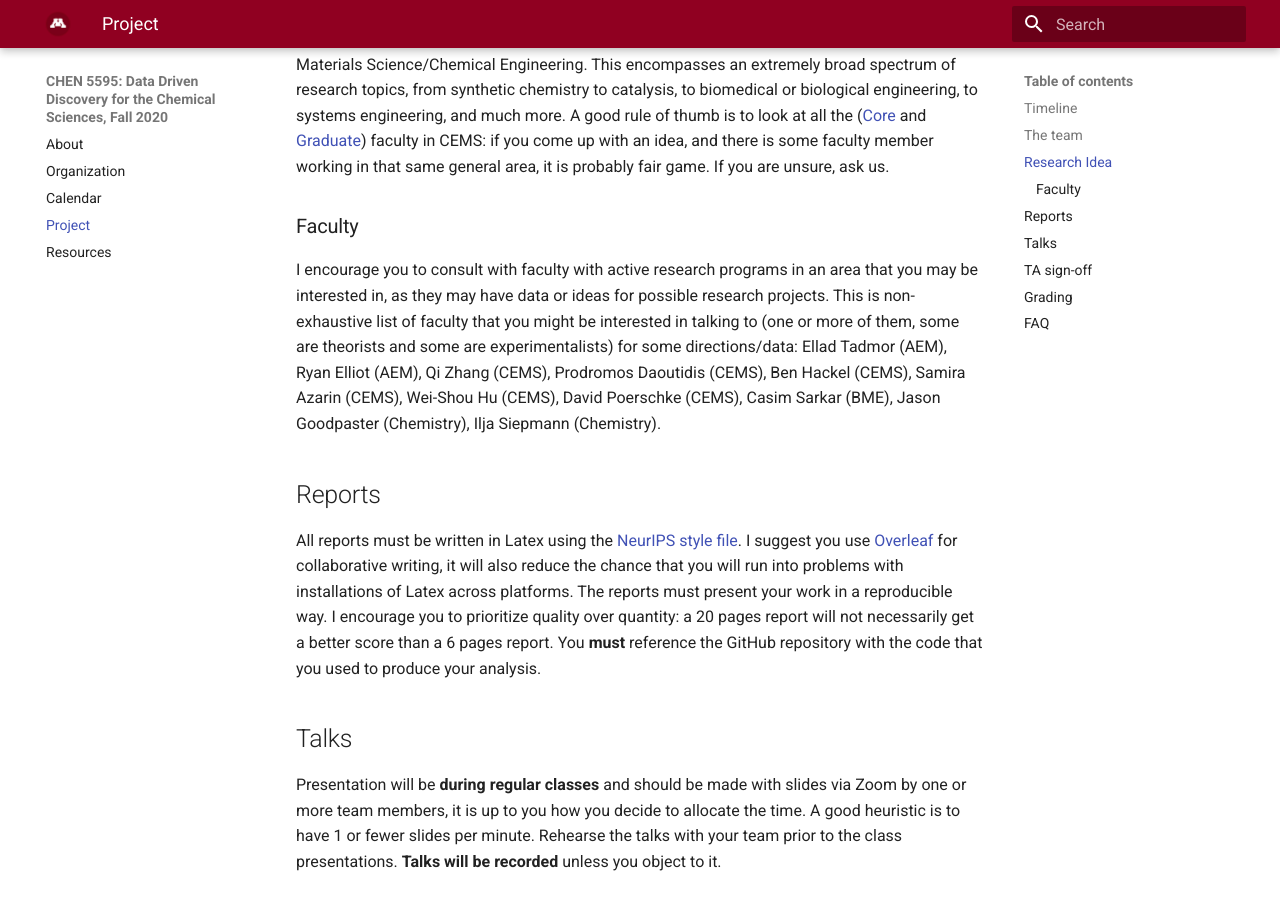
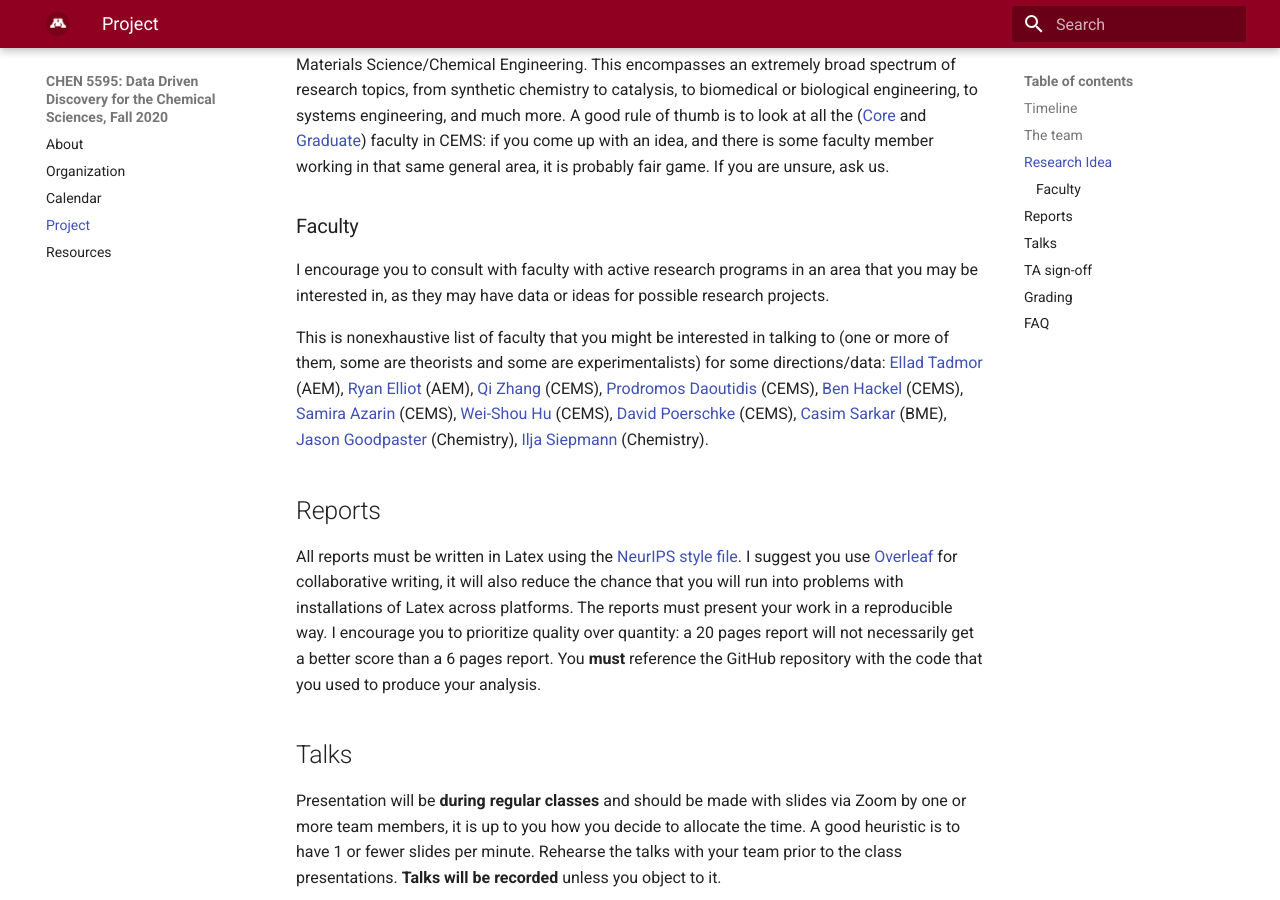
Before and after one commit to smcantab/chen5595-fall2020, an MkDocs documentation site: the page built from docs/project.md, in a window 1280 px wide and 900 px high, scrolled down 825 px. Built offline with MkDocs 1.6.1 and Material for MkDocs 9.7.7, drawn with Linux system fonts in a browser that asks for light colours.

Commit message:
added links to faculty

```diff
--- a/docs/project.md
+++ b/docs/project.md
@@ -21,7 +21,9 @@ The scope of the project is to produce original work at the interface of Machine
 
 ### Faculty
 
-I encourage you to consult with faculty with active research programs in an area that you may be interested in, as they may have data or ideas for possible research projects. This is  non-exhaustive list of faculty that you might be interested in talking to (one or more of them, some are theorists and some are experimentalists) for some directions/data: Ellad Tadmor (AEM), Ryan Elliot (AEM), Qi Zhang (CEMS), Prodromos Daoutidis (CEMS), Ben Hackel (CEMS), Samira Azarin (CEMS), Wei-Shou Hu (CEMS), David Poerschke (CEMS), Casim Sarkar (BME), Jason Goodpaster (Chemistry), Ilja Siepmann (Chemistry).
+I encourage you to consult with faculty with active research programs in an area that you may be interested in, as they may have data or ideas for possible research projects.
+
+This is  nonexhaustive list of faculty that you might be interested in talking to (one or more of them, some are theorists and some are experimentalists) for some directions/data: [Ellad Tadmor](https://cse.umn.edu/aem/ellad-b-tadmor) (AEM), [Ryan Elliot](https://cse.umn.edu/aem/ryan-s-elliott) (AEM), [Qi Zhang](https://www.cems.umn.edu/people/faculty/qi-zhang) (CEMS), [Prodromos Daoutidis](https://www.cems.umn.edu/people/faculty/prodromos-daoutidis) (CEMS), [Ben Hackel](https://www.cems.umn.edu/people/faculty/benjamin-hackel) (CEMS), [Samira Azarin](https://www.cems.umn.edu/people/faculty/samira-azarin) (CEMS), [Wei-Shou Hu](https://www.cems.umn.edu/people/faculty/wei-shou-hu) (CEMS), [David Poerschke](https://www.cems.umn.edu/people/faculty/david-poerschke) (CEMS), [Casim Sarkar](http://sarkarlab.umn.edu/) (BME), [Jason Goodpaster](https://cse.umn.edu/chem/jason-goodpaster) (Chemistry), [Ilja Siepmann](https://cse.umn.edu/chem/j-ilja-siepmann) (Chemistry).
 
 ## Reports
 
```
